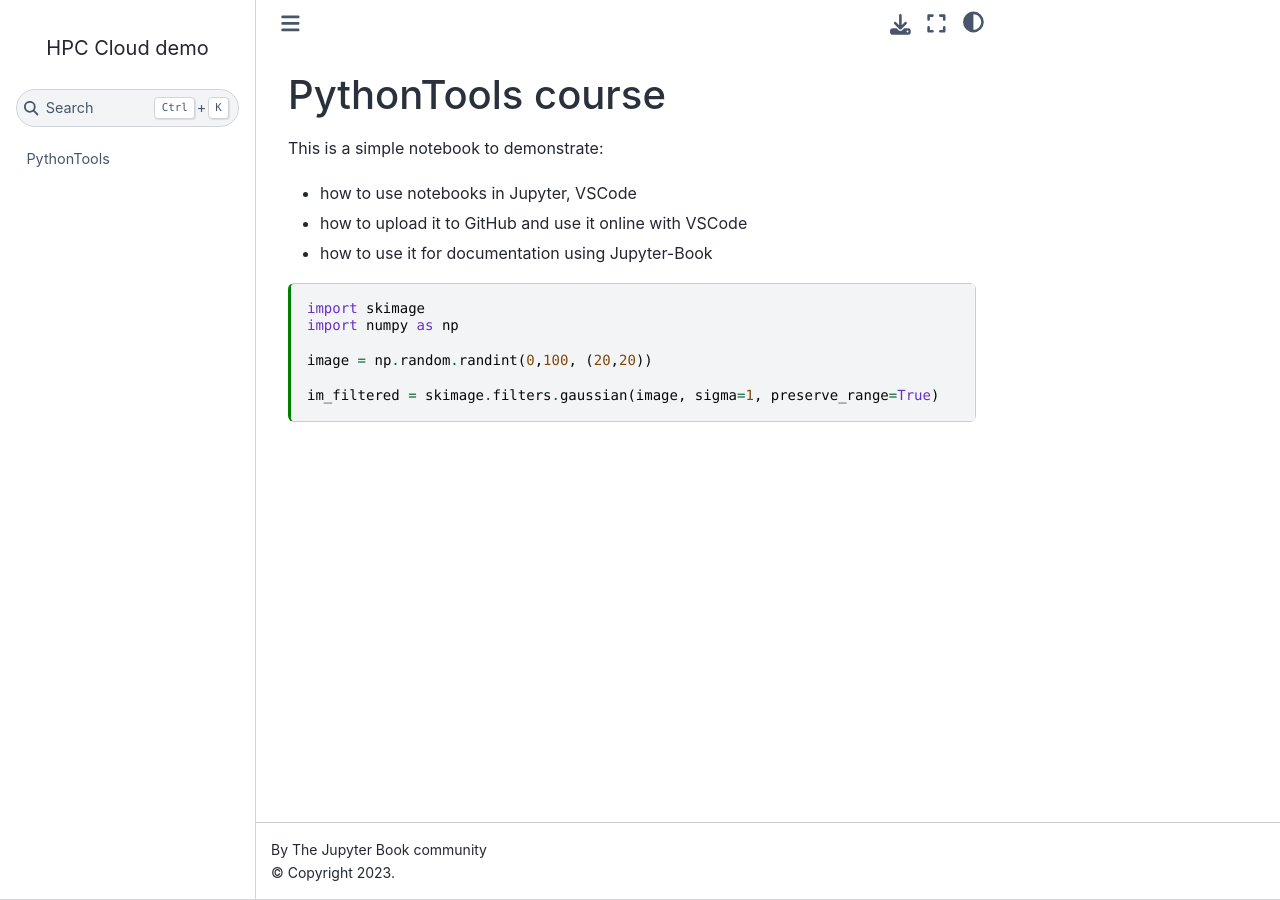
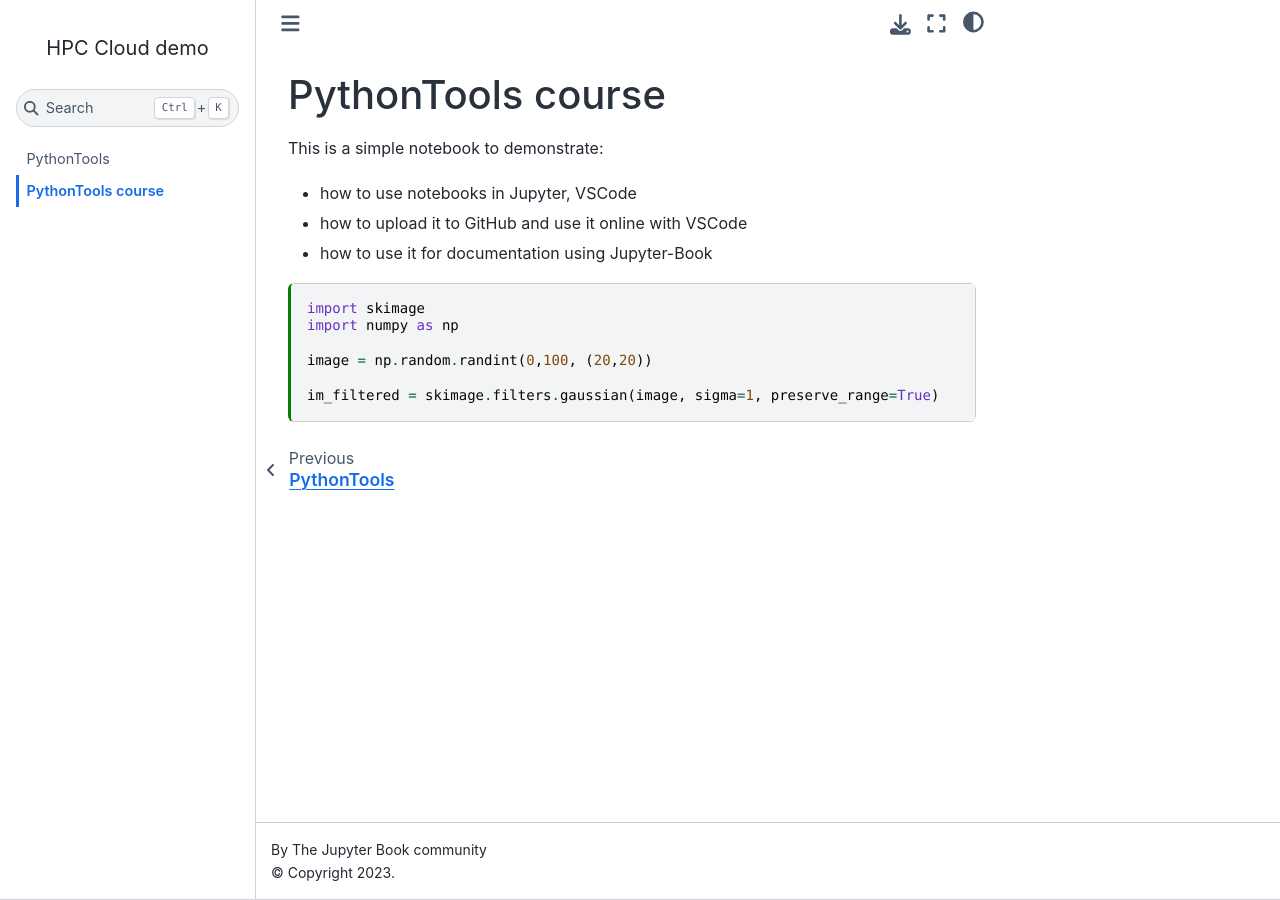
Before and after one commit to guiwitz/PythonTools, a Jupyter Book: the page built from PythonTools.ipynb, in a window 1280 px wide. Built offline with Jupyter Book 1.0.4 settings and Sphinx 7.4.7 and the Sphinx Book theme 1.1.4, drawn with Linux system fonts in a browser that asks for light colours; pages that are not in the unit, such as notebooks, are missing from menus.

Commit message:
fix nb name

```diff
--- a/_toc.yml
+++ b/_toc.yml
@@ -1,4 +1,4 @@
 format: jb-book
 root: README
 chapters:
-- file: Demo_notebook
+- file: PythonTools
```
